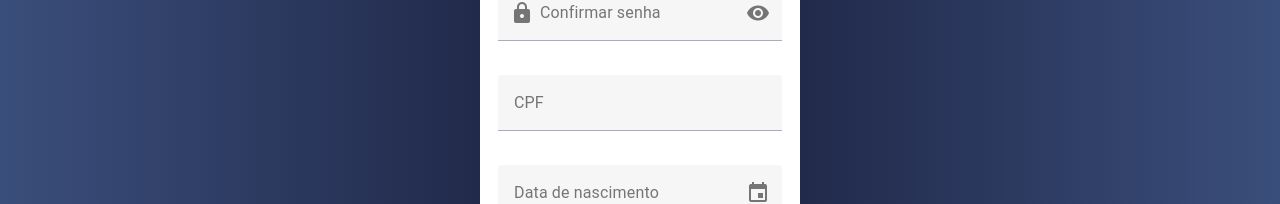
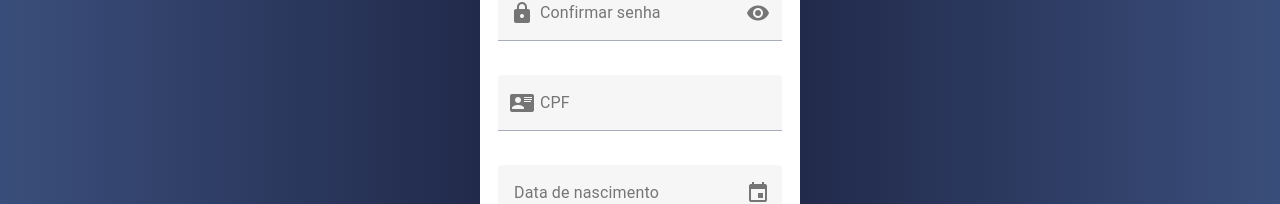
Before and after one commit to RicardoFM1/FrontendVue-DesapegueJa, a Vue app: page /cadastro in a window 1280 px wide. Shown: the part 325-529 px from the top of the page. Built offline with nearby package versions, Linux system fonts and the light colour scheme; the HTML template or start-up script is replaced by a standard one.

Commit message:
cpf e telefone mascaras

```diff
--- a/src/pages/cadastro/cadastro.vue
+++ b/src/pages/cadastro/cadastro.vue
@@ -1,8 +1,8 @@
 <template>
   <div class="fundoCadastro">
-    <v-btn class="ml-4" variant="flat" color="#5865f2" to="/">
-      Página home
-    </v-btn>
+    <v-btn class="ml-4" variant="flat" color="#5865f2" to="/"
+      >Página home</v-btn
+    >
     <div class="divFormCadastro">
       <v-sheet
         style="
@@ -14,18 +14,6 @@
         "
         class="sheetCadastro"
       >
-        <!-- <v-sheet
-          style="
-            position: absolute;
-            top: 23%;
-            background-color: #e3e3e3;
-            padding: 4px 48px 4px 48px;
-            border-radius: 6px;
-            border: 2px solid #767676;
-          "
-        >
-          Cadastro
-        </v-sheet> -->
         <v-form
           :disabled="loading"
           class="formCadastro"
@@ -34,13 +22,12 @@
         >
           <v-text-field
             label="Email"
-            prepend-inner-icon="mdi-email "
+            prepend-inner-icon="mdi-email"
             v-model="usuario.email"
             type="email"
             base-color="#293559"
             :rules="rulesEmail"
-          >
-          </v-text-field>
+          ></v-text-field>
           <v-text-field
             label="Senha"
             v-model="usuario.senha"
@@ -51,8 +38,7 @@
             :type="show ? 'text' : 'password'"
             base-color="#293559"
             :rules="rulesSenha"
-          >
-          </v-text-field>
+          ></v-text-field>
           <v-text-field
             label="Confirmar senha"
             prepend-inner-icon="mdi-lock"
@@ -63,9 +49,15 @@
             :type="show2 ? 'text' : 'password'"
             base-color="#293559"
             :rules="rulesSenhasIguais"
-          >
-          </v-text-field>
-          <v-text-field label="CPF" base-color="#293559"> </v-text-field>
+          ></v-text-field>
+          <v-text-field
+            ref="inputCPF"
+            label="CPF"
+            v-model="usuario.CPF"
+            prepend-inner-icon="mdi-card-account-details"
+            base-color="#293559"
+            placeholder="000.000.000-00"
+          ></v-text-field>
           <v-text-field
             ref="inputData"
             label="Data de nascimento"
@@ -75,34 +67,29 @@
             placeholder="DD/MM/AAAA"
             @click:append-inner="openCalendar"
             @input="onInputData"
-          >
-          </v-text-field>
-          <v-dialog
-            max-width="350"
-            v-model="calendarOpen"
-            v-if="calendarOpen == true"
-          >
+          ></v-text-field>
+          <v-dialog max-width="350" v-model="calendarOpen" v-if="calendarOpen">
             <v-card>
               <v-date-picker
+                v-model="rawDate"
                 scrollable
-
-              v-model="usuario.dataNascimento"
-              @update:model-value="(val) => usuario.dataNascimento = formatDate(val)"
-              >
-            </v-date-picker>
+                @update:model-value="onDateSelected"
+              ></v-date-picker>
               <v-card-actions>
                 <v-spacer></v-spacer>
-                <v-btn text="Cancelar" @click="calendarOpen = false"></v-btn>
-                <v-btn text="OK" @click="calendarOpen = false"></v-btn>
+                <v-btn text @click="calendarOpen = false">Cancelar</v-btn>
+                <v-btn text @click="calendarOpen = false">OK</v-btn>
               </v-card-actions>
             </v-card>
           </v-dialog>
           <v-text-field
+            ref="inputTelefone"
             label="Telefone"
+            v-model="usuario.Telefone"
             prepend-inner-icon="mdi-cellphone"
             base-color="#293559"
-          >
-          </v-text-field>
+            placeholder="(DD) 00000-0000"
+          ></v-text-field>
           <v-btn
             :disabled="disabled"
             :loading="loading"
@@ -120,16 +107,13 @@
 </template>
 
 <script setup>
-import { ref, computed, onMounted } from "vue";
+import { ref, computed } from "vue";
 import { toast } from "vue3-toastify";
 import "vue3-toastify/dist/index.css";
 import "@mdi/font/css/materialdesignicons.css";
 import { connection } from "@/connection/axiosConnection";
 import { useRouter } from "vue-router";
-import {useMask} from "../../utility/masks/mask"
-
-
-
+import { useMask } from "../../utility/masks/mask";
 
 const router = useRouter();
 
@@ -139,40 +123,44 @@ const usuario = ref({
   confirmSenha: "",
   dataNascimento: "",
   CPF: "",
-  Telefone: ""
+  Telefone: "",
 });
 const loading = ref(false);
 const show = ref(true);
 const show2 = ref(true);
-const delay = (ms) => new Promise((resolve) => setTimeout(resolve, ms));
 const calendarOpen = ref(false);
 const inputData = ref(null);
+const inputCPF = ref(null);
+const inputTelefone = ref(null);
+
+useMask(inputData, { mask: "00/00/0000" });
+useMask(inputCPF, { mask: "000.000.000-00" });
+useMask(inputTelefone, { mask: "(00) 00000-0000" });
+
+const rawDate = ref("");
+
 const openCalendar = () => {
   calendarOpen.value = true;
+};
 
+const onDateSelected = (val) => {
+  if (!val) {
+    usuario.value.dataNascimento = "";
+    return;
+  }
+  const [year, month, day] = val.split("-");
+  usuario.value.dataNascimento = `${day}/${month}/${year}`;
+  rawDate.value = val;
 };
-useMask(inputData, { mask: '00/00/0000'})
 
 const onInputData = (e) => {
-
-  let val = e.replace(/\D/g, '');
-
-
+  let val = e.replace(/\D/g, "");
   val = val.slice(0, 8);
-
-
-  val = val.replace(/(\d{4})(\d{2})(\d{0,2})/, '$1-$2-$3');
-
+  val = val.replace(/(\d{2})(\d{2})(\d{0,4})/, "$1/$2/$3");
   usuario.value.dataNascimento = val;
 };
 
-const formatDate = (val) => {
-  if (!val) return "";
-
-  const date = new Date(val);
-  return date.toISOString().split("T")[0];
-};
-
+const delay = (ms) => new Promise((resolve) => setTimeout(resolve, ms));
 
 const onSubmit = async () => {
   loading.value = true;
@@ -180,19 +168,18 @@ const onSubmit = async () => {
     const body = {
       email: usuario.value.email,
       senha: usuario.value.senha,
+      CPF: usuario.value.CPF,
+      Telefone: usuario.value.Telefone,
+      dataNascimento: usuario.value.dataNascimento,
     };
-
     const res = await connection.post("desapega/usuarios", body);
-    await delay(5000);
-    console.log("teste", res);
-
+    await delay(500);
     if (res.status === 200 || res.status === 201) {
       toast.success("Cadastro realizado com sucesso!", { autoClose: 2000 });
       await delay(1500);
       router.push("/login");
     }
   } catch (err) {
-    console.log("Erro ao cadastrar", err);
     toast.error(err.response?.data?.message || "Erro ao cadastrar");
   } finally {
     loading.value = false;
@@ -201,38 +188,31 @@ const onSubmit = async () => {
 
 const rulesEmail = [
   (value) => !!value || "Obrigatório preencher",
-  (value) => {
-    const pattern =
-      /^(?=.*[a-z])[a-zA-Z0-9._%+-]+@[a-zA-Z0-9.-]+\.[a-zA-Z]{2,6}$/;
-    return pattern.test(value) || "E-mail inválido";
-  },
+  (value) =>
+    /^(?=.*[a-z])[a-zA-Z0-9._%+-]+@[a-zA-Z0-9.-]+\.[a-zA-Z]{2,6}$/.test(
+      value
+    ) || "E-mail inválido",
 ];
+
 const rulesSenha = [
   (value) => !!value || "Obrigatório preencher",
-  (value) => {
-    const pattern =
-      /^(?=.*[a-z])(?=.*[A-Z])(?=.*\d)(?=.*[@$!%*?&])[A-Za-z\d@$!%*?&]{8,}$/;
+  (value) =>
+    /^(?=.*[a-z])(?=.*[A-Z])(?=.*\d)(?=.*[@$!%*?&])[A-Za-z\d@$!%*?&]{8,}$/.test(
+      value
+    ) ||
+    "Senha inválida, necessário mínimo 8 caracteres, 1 letra maiúscula, 1 minúscula, 1 número e 1 caractere especial",
+];
 
-    return (
-      pattern.test(value) ||
-      "Senha inválida, necessário no mínimo 8 caractéres e conter, pelo menos: 1 número, 1 caractére especial, uma letra e minúscula e uma maiúscula"
-    );
-  },
-];
 const rulesSenhasIguais = [
   (value) => value === usuario.value.senha || "As senhas precisam ser iguais",
 ];
 
-
-const disabled = computed(() => {
-  if (
-    usuario.value.email === "" ||
-    usuario.value.senha === "" ||
-    usuario.value.confirmSenha != usuario.value.senha
-  ) {
-    return true;
-  }
-});
+const disabled = computed(
+  () =>
+    !usuario.value.email ||
+    !usuario.value.senha ||
+    usuario.value.confirmSenha !== usuario.value.senha
+);
 </script>
 
 <style>
```
Lines whose indentation alone changed are shown as unchanged.
